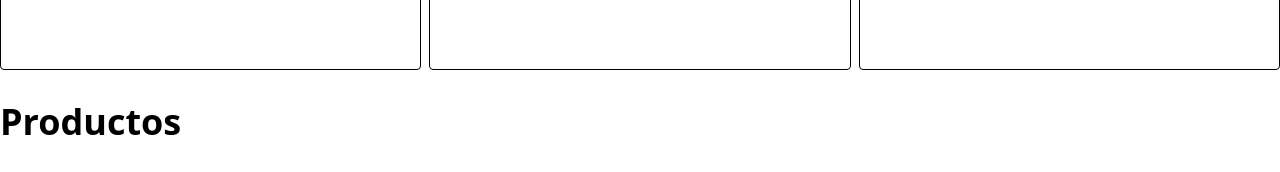
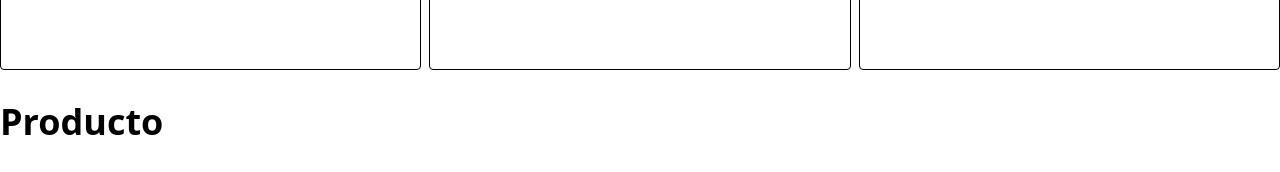
Before and after one commit to camunoz2/sport_market, a React (Vite) app in the folder frontend/: page / in a window 1280 px wide. Shown: the part 757-929 px from the top of the page. Built offline with nearby package versions, Linux system fonts and the light colour scheme.

Commit message:
test: whaptsapp notification

```diff
--- a/frontend/src/App.jsx
+++ b/frontend/src/App.jsx
@@ -15,7 +15,7 @@ function App() {
       </div>
       <CategoryList />
       <div className="container mx-auto">
-        <h2 className="font-bold text-4xl py-8">Productos</h2>
+        <h2 className="font-bold text-4xl py-8">Producto</h2>
       </div>
       <div className="grid grid-cols-3 gap-2 container mx-auto">
         <ProductCard />
```
